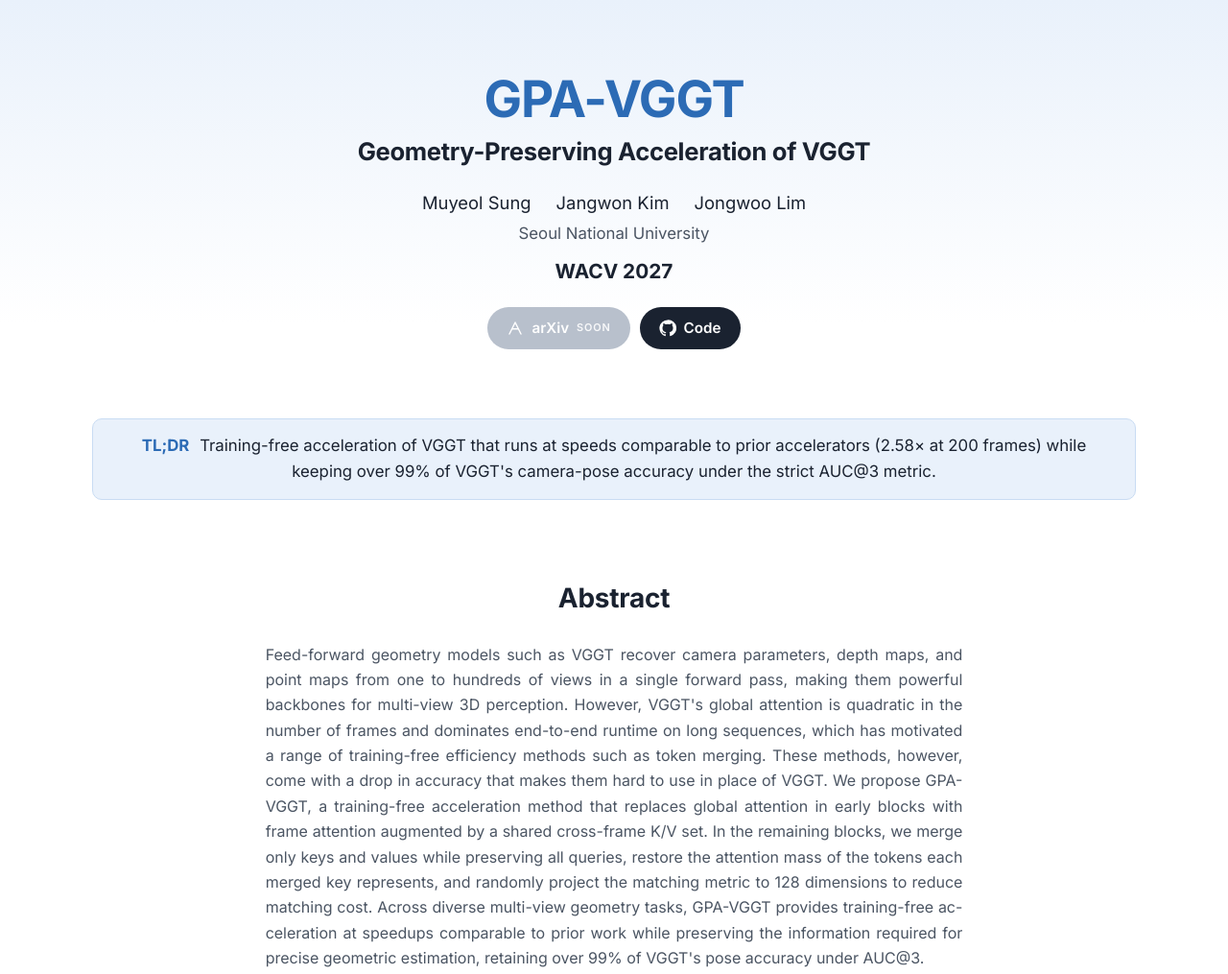
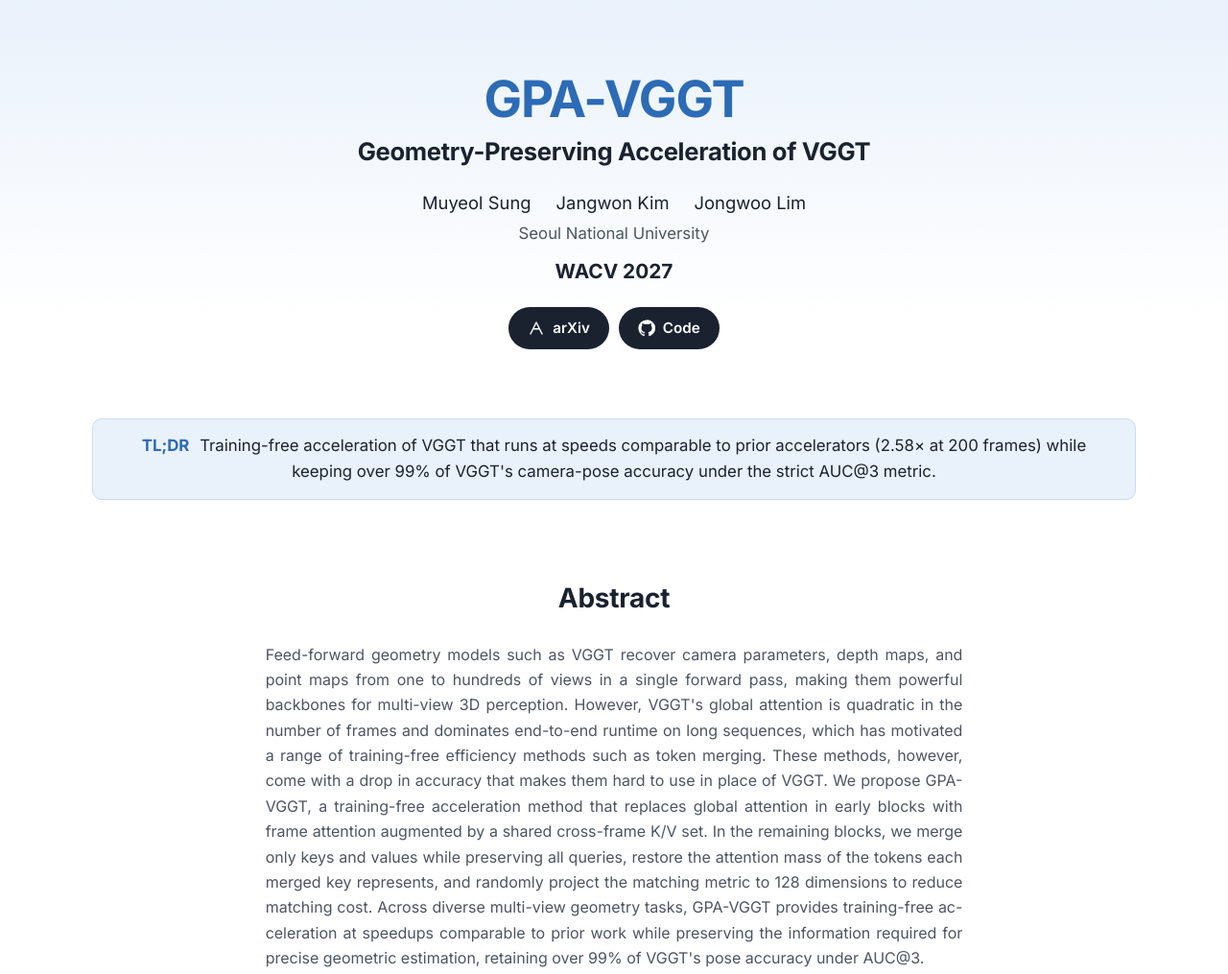
Before and after one commit to noheat61/GPA-VGGT, a plain HTML site: page index.html in a window 1280 px wide. Shown: the top 1015 px of the page at 96% size. Drawn offline with nearby package versions, Linux system fonts and the light colour scheme; no server answers.

Commit message:
Link the arXiv paper from the project page

```diff
--- a/index.html
+++ b/index.html
@@ -48,9 +48,8 @@
     <p class="affil">Seoul National University</p>
     <p class="venue">WACV 2027</p>
 
-    <!-- TODO(links): replace the "#" hrefs and drop data-todo once each link is live. -->
     <nav class="links">
-      <a class="btn" href="#" data-todo>
+      <a class="btn" href="https://arxiv.org/abs/2610.37000" target="_blank" rel="noopener">
         <svg viewBox="0 0 24 24" aria-hidden="true"><path d="M4 20 12 4l8 16M7.5 13h9" fill="none" stroke="currentColor" stroke-width="1.9" stroke-linecap="round" stroke-linejoin="round"/></svg>
         <span>arXiv</span>
       </a>
```
